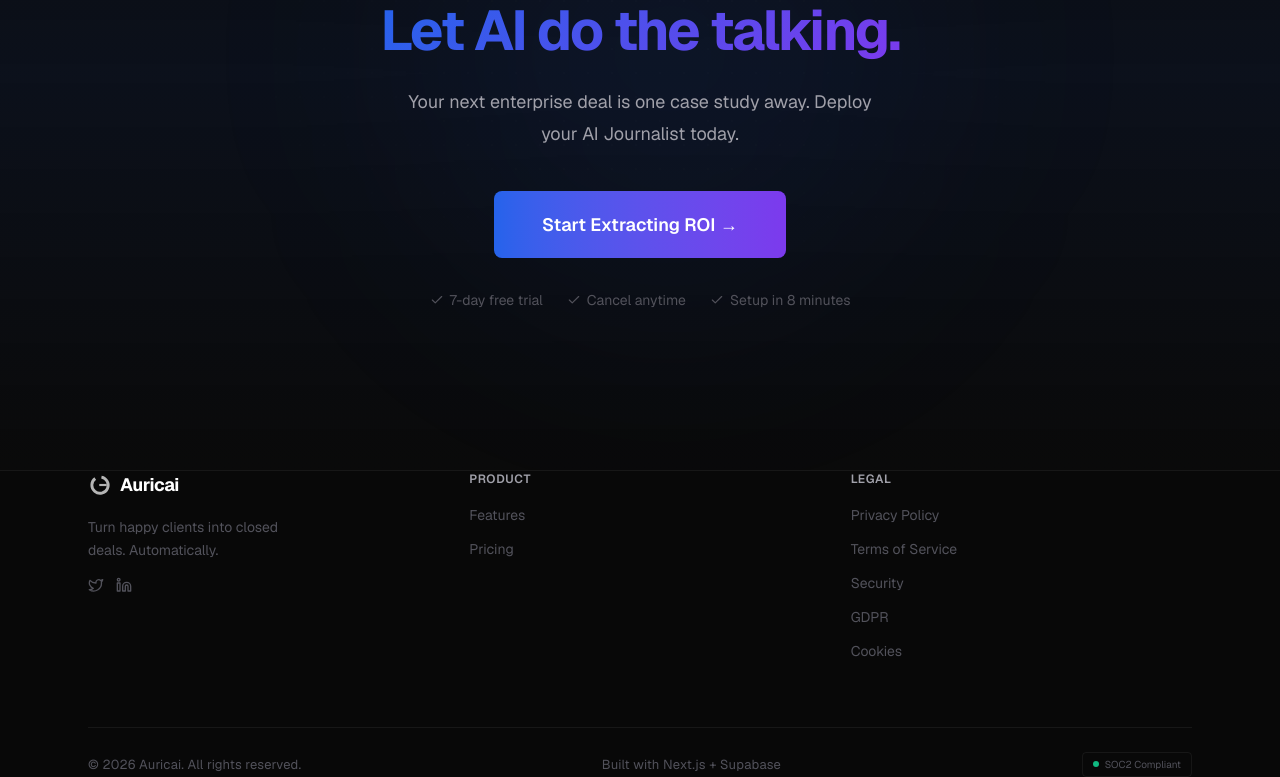
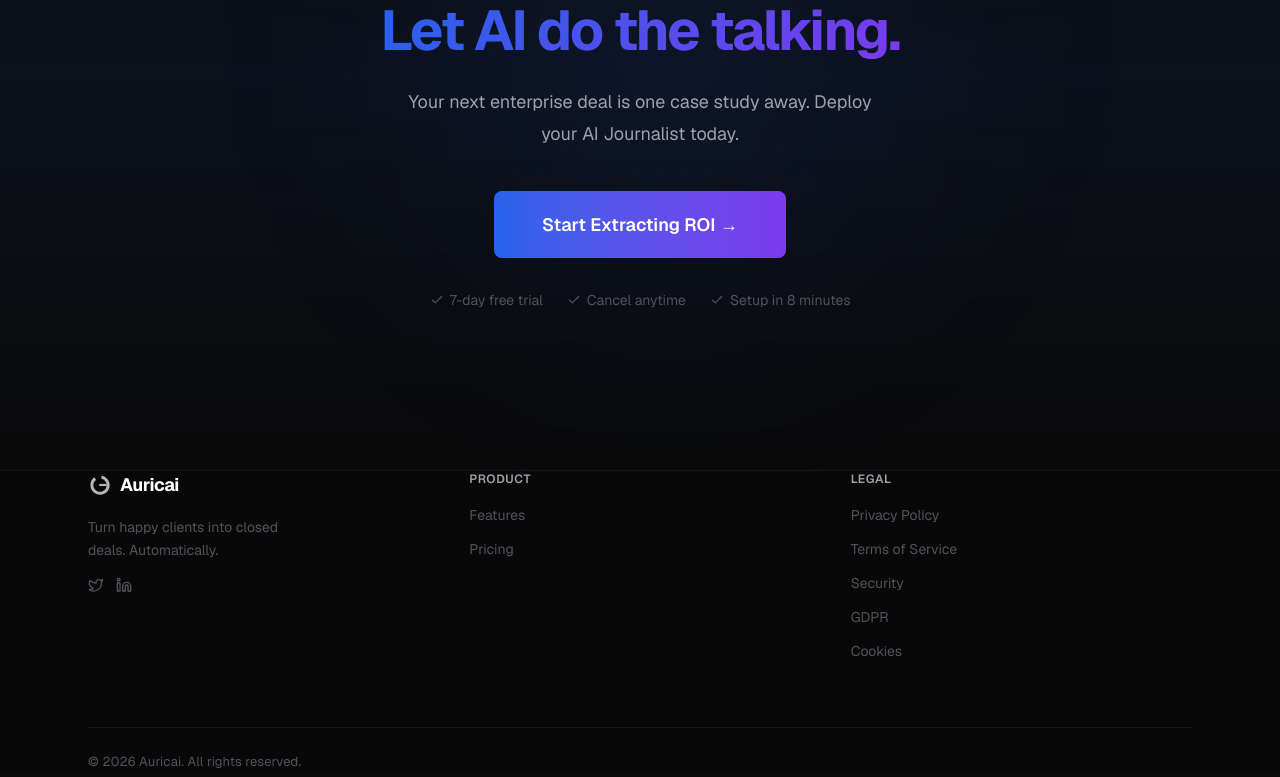
Before and after one commit to ruturajpatukale3-lgtm/Auricai.tech, a Next.js app: page / in a window 1280 px wide. Shown: the part 7729-8506 px from the top of the page. Built offline with nearby package versions, Linux system fonts and the light colour scheme; no server answers.

Commit message:
chore(ui): Remove tech stack and SOC2 claims from footer

```diff
--- a/src/components/landing/Footer.tsx
+++ b/src/components/landing/Footer.tsx
@@ -99,13 +99,6 @@ export default function Footer() {
           <p className="text-caption text-[#52525B]">
             © 2026 Auricai. All rights reserved.
           </p>
-          <p className="text-caption text-[#52525B]">
-            Built with Next.js + Supabase
-          </p>
-          <div className="inline-flex items-center gap-1.5 px-2.5 py-1 rounded border border-[rgba(255,255,255,0.06)] text-[10px] text-[#52525B]">
-            <div className="w-1.5 h-1.5 rounded-full bg-[#10B981]" />
-            SOC2 Compliant
-          </div>
         </div>
       </div>
     </footer>
```
